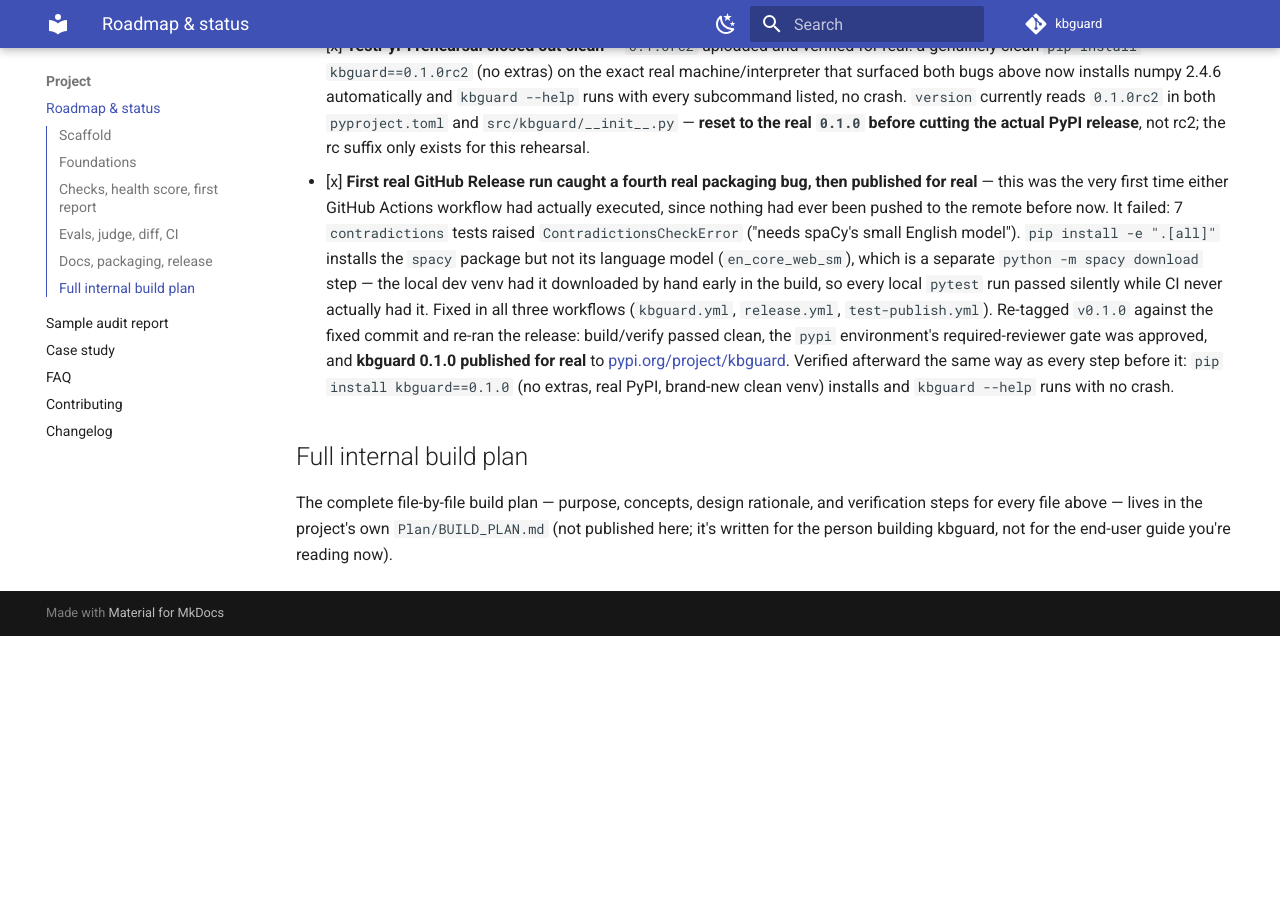
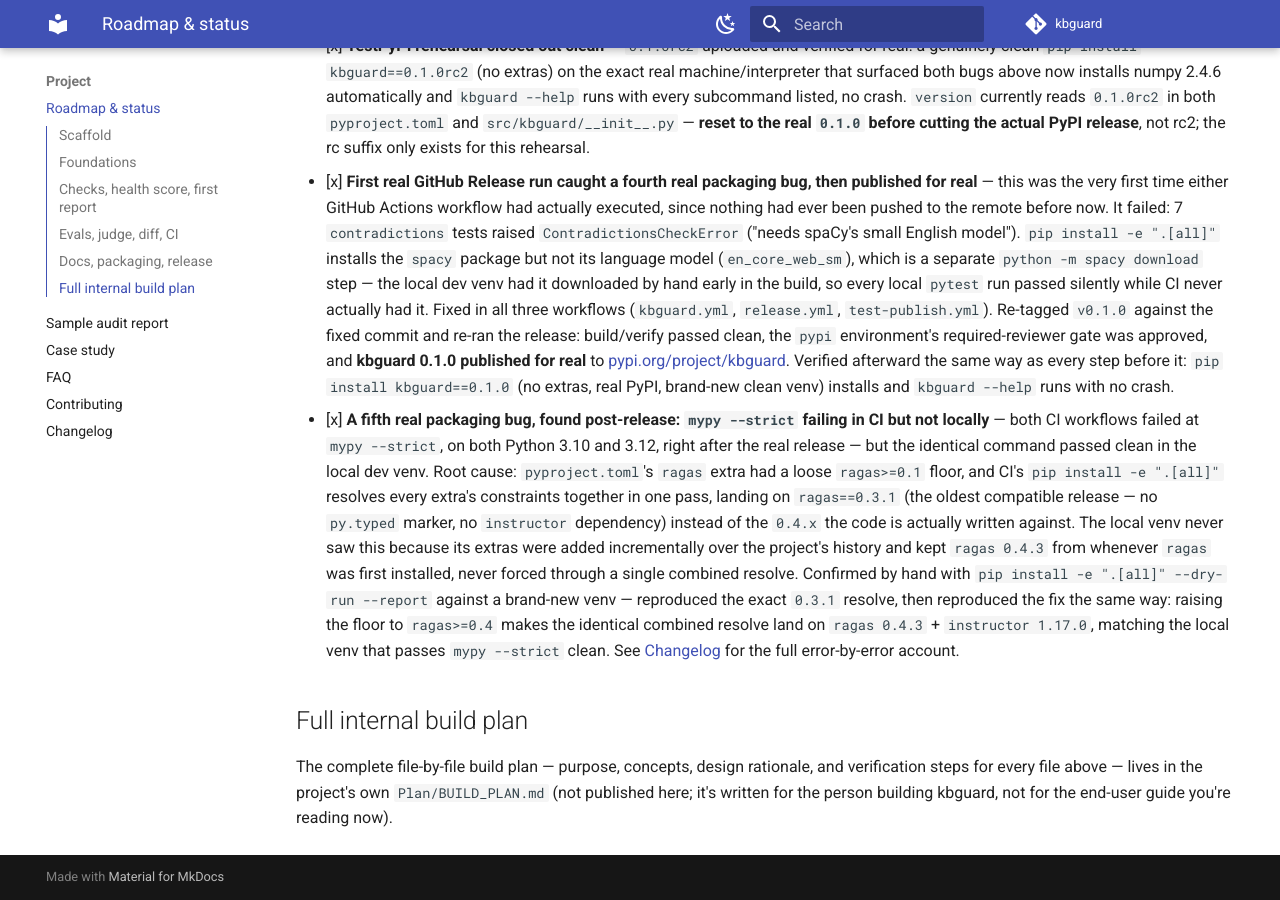
Before and after one commit to devbyanoop/kbguard, an MkDocs documentation site: the page built from docs/project/roadmap.md, in a window 1280 px wide and 900 px high, scrolled down 10009 px. Built offline with MkDocs 1.6.1 and Material for MkDocs 9.7.7, drawn with Linux system fonts in a browser that asks for light colours; comment, search, counter and statistics services are not loaded; before the commit the page ends 10645 px from its top, so only the background shows below that.

Commit message:
Fix CI: raise ragas floor to >=0.4, fixing mypy --strict failures
CI's combined pip install -e ".[all]" resolve picked ragas 0.3.1 (no
py.typed, no instructor dep) instead of the 0.4.x ragas_plugin.py is
actually written against, because the local dev venv's extras were
installed incrementally and never went through the same combined
resolve. Confirmed and reverified with pip's --dry-run --report
against a fresh venv.

```diff
--- a/docs/project/roadmap.md
+++ b/docs/project/roadmap.md
@@ -87,6 +87,7 @@
 - [x] **A third real packaging bug, caught re-rehearsing as `0.1.0rc1`** — `pyarrow` declares no `numpy` floor in its own metadata at all; its real NumPy-2.x requirement is only enforced inside its C extension at import time. kbguard's own `numpy>=1.26` floor was loose enough that a real pre-existing `numpy 1.26.4` (left over from earlier in this project's history) satisfied it on paper, so pip left it alone and `kbguard` crashed on first run. Reproduced for real against that exact install, fixed by raising the floor to `numpy>=2.0` — see [Changelog](changelog.md). Reverified against the same real environment: numpy auto-upgrades to `2.4.6`, `kbguard --help` runs clean, full suite still 389 passed.
 - [x] **TestPyPI rehearsal closed out clean** — `0.1.0rc2` uploaded and verified for real: a genuinely clean `pip install kbguard==0.1.0rc2` (no extras) on the exact real machine/interpreter that surfaced both bugs above now installs numpy 2.4.6 automatically and `kbguard --help` runs with every subcommand listed, no crash. `version` currently reads `0.1.0rc2` in both `pyproject.toml` and `src/kbguard/__init__.py` — **reset to the real `0.1.0` before cutting the actual PyPI release**, not rc2; the rc suffix only exists for this rehearsal.
 - [x] **First real GitHub Release run caught a fourth real packaging bug, then published for real** — this was the very first time either GitHub Actions workflow had actually executed, since nothing had ever been pushed to the remote before now. It failed: 7 `contradictions` tests raised `ContradictionsCheckError` ("needs spaCy's small English model"). `pip install -e ".[all]"` installs the `spacy` package but not its language model (`en_core_web_sm`), which is a separate `python -m spacy download` step — the local dev venv had it downloaded by hand early in the build, so every local `pytest` run passed silently while CI never actually had it. Fixed in all three workflows (`kbguard.yml`, `release.yml`, `test-publish.yml`). Re-tagged `v0.1.0` against the fixed commit and re-ran the release: build/verify passed clean, the `pypi` environment's required-reviewer gate was approved, and **kbguard 0.1.0 published for real** to [pypi.org/project/kbguard](https://pypi.org/project/kbguard/). Verified afterward the same way as every step before it: `pip install kbguard==0.1.0` (no extras, real PyPI, brand-new clean venv) installs and `kbguard --help` runs with no crash.
+- [x] **A fifth real packaging bug, found post-release: `mypy --strict` failing in CI but not locally** — both CI workflows failed at `mypy --strict`, on both Python 3.10 and 3.12, right after the real release — but the identical command passed clean in the local dev venv. Root cause: `pyproject.toml`'s `ragas` extra had a loose `ragas>=0.1` floor, and CI's `pip install -e ".[all]"` resolves every extra's constraints together in one pass, landing on `ragas==0.3.1` (the oldest compatible release — no `py.typed` marker, no `instructor` dependency) instead of the `0.4.x` the code is actually written against. The local venv never saw this because its extras were added incrementally over the project's history and kept `ragas 0.4.3` from whenever `ragas` was first installed, never forced through a single combined resolve. Confirmed by hand with `pip install -e ".[all]" --dry-run --report` against a brand-new venv — reproduced the exact `0.3.1` resolve, then reproduced the fix the same way: raising the floor to `ragas>=0.4` makes the identical combined resolve land on `ragas 0.4.3` + `instructor 1.17.0`, matching the local venv that passes `mypy --strict` clean. See [Changelog](changelog.md) for the full error-by-error account.
 
 ## Full internal build plan
 
```
Also changed, not shown: docs/project/changelog.md (+1 -0 lines), pyproject.toml (+14 -1 lines).
